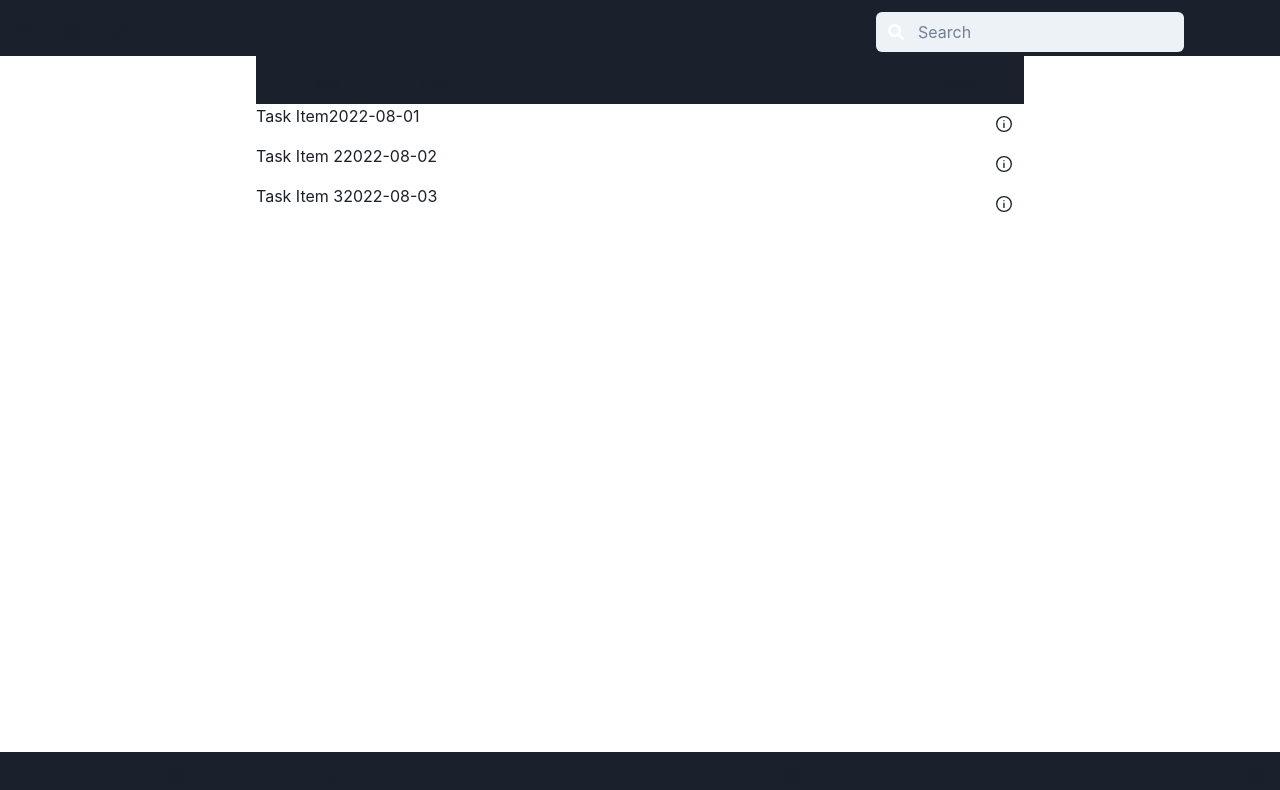
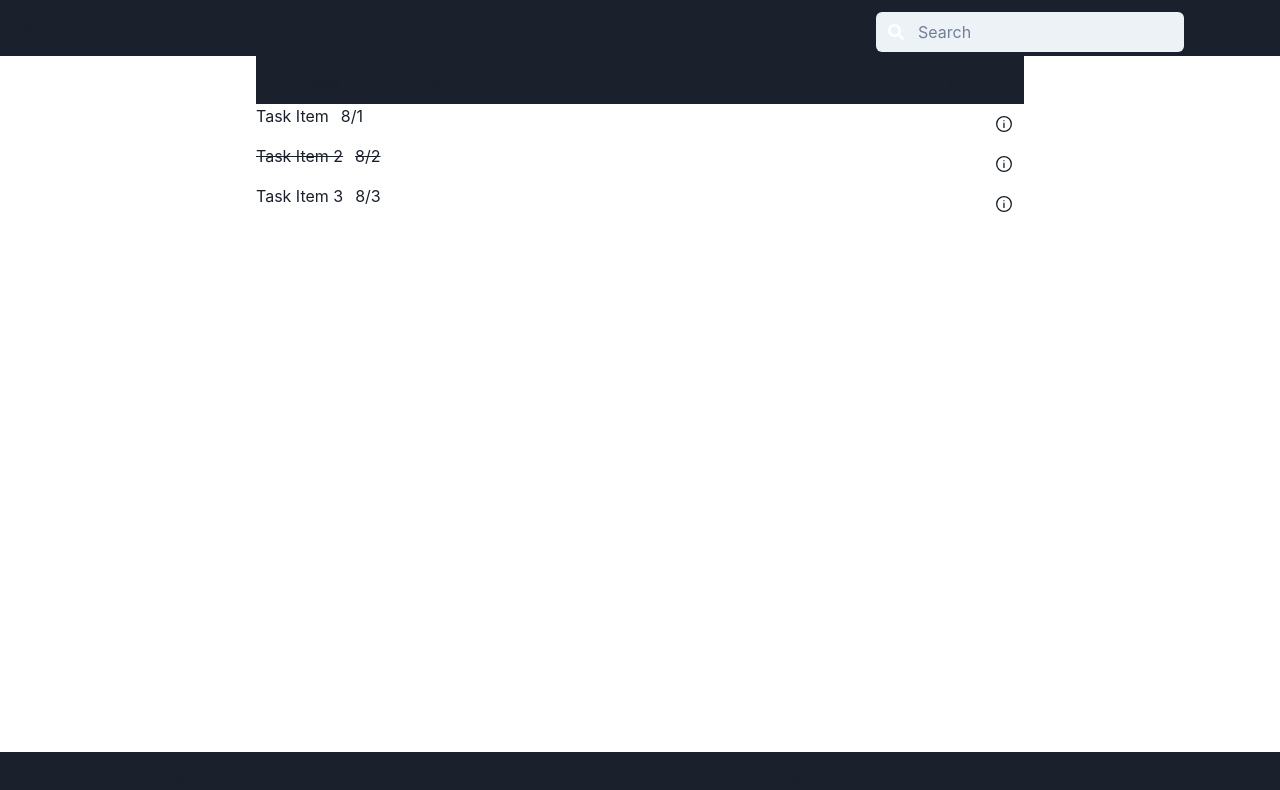
Before and after one commit to TimothyLuedtke/Roomie, a Next.js app: page /TaskPage in a window 1280 px wide. Shown: the top 790 px of the page. Built offline with nearby package versions, Linux system fonts and the light colour scheme.

Commit message:
Added Cross Off for task Complete. Needs work, but close enough for MVP?.

```diff
--- a/components/Tasks/TaskList.js
+++ b/components/Tasks/TaskList.js
@@ -84,6 +84,17 @@ const TaskList = () => {
         setListName(e.listName);
     };
 
+    ////////////////////////////////////////
+    //          Format due.date          //
+    //          to  m/dd format          //
+    ///////////////////////////////////////
+
+    const formatDate = (date) => {
+        const d = new Date(date);
+        const month = d.getMonth() + 1;
+        const day = d.getDate();
+        return `${month}/${day}`;
+    };
 
 
     ////////////////////////////////
@@ -223,6 +234,21 @@ const TaskList = () => {
         });
     };
 
+    ///////////////////////////////
+    //  SCROLLING MODAL TO SHOW  //
+    //    ALL INFORMATION        //
+    //    OF A TASK              //
+    ///////////////////////////////
+
+    const { isOpen: isOpenScrolling, onOpen: onOpenScrolling, onClose: onCloseScrolling } = useDisclosure();
+
+    const [scrollingTask, setScrollingTask] = useState({});
+    const handleOpenScrolling = (e) => {
+        setScrollingTask(e);
+        onOpenScrolling();
+    };
+
+
 
 
 
@@ -239,16 +265,28 @@ const TaskList = () => {
                 {taskList.map((task) => (
                     <Flex key={task.id} direction="row" padding='0' margin='0'>
 
-                            <Flex direction="row" padding='0' margin='0' width='100%'>
+                        <Flex
+                            direction="row"
+                            padding='0'
+                            margin='0'
+                            width='100%'
+                            onClick={() => handleComplete(task.id)}
+                            style={{
+                                textDecoration: task.completed ? "line-through" : ""
+                                    && task.completed ? "grey" : ""
+                            }}
 
-                                <Box>
-                                    <Text padding='0' margin='0'>
+
+                        >
+
+                            <Box justifyContent="flex-start">
+                                <Text padding='0' paddingRight='1.5' margin='0'>
                                     {task.taskName}
                                 </Text>
                             </Box>
-                                <Box>
-                                    <Text padding='0' margin='0'>
-                                        {task.due_date}
+                            <Box justifyContent="flex-end">
+                                <Text padding='0' paddingX='1.5' margin='0'>
+                                    {formatDate(task.due_date)}
                                 </Text>
                             </Box>
                         </Flex>
@@ -257,10 +295,79 @@ const TaskList = () => {
                             aria-label="Open Task Details"
                             icon={<InfoOutlineIcon />}
                             variant="ghost"
-                            onClick={() => openTaskDetailsModal(task.id)}
+                            onClick={() => handleOpenScrolling(task)}
                         />
                     </Flex>
                 ))}
+
+                <>
+                    <Modal isOpen={isOpenScrolling} onClose={onCloseScrolling} size="xl">
+                        <ModalOverlay />
+                        <ModalContent>
+                            <ModalHeader>{scrollingTask.taskName}</ModalHeader>
+                            <ModalCloseButton />
+                            <ModalBody>
+                                <Flex direction="column">
+                                    <Flex direction="row">
+                                        <Box>
+                                            <Text padding='0' paddingRight='1.5' margin='0'>
+                                                Assigned To:
+                                            </Text>
+                                        </Box>
+                                        <Box>
+                                            <Text padding='0' paddingX='1.5' margin='0'>
+                                                {scrollingTask.assigned_to}
+                                            </Text>
+                                        </Box>
+                                    </Flex>
+                                    <Flex direction="row">
+                                        <Box>
+                                            <Text padding='0' paddingRight='1.5' margin='0'>
+                                                Due Date:
+                                            </Text>
+                                        </Box>
+                                        <Box>
+                                            <Text padding='0' paddingX='1.5' margin='0'>
+                                                {formatDate(scrollingTask.due_date)}
+                                            </Text>
+                                        </Box>
+                                    </Flex>
+                                    <Flex direction="row">
+                                        <Box>
+                                            <Text padding='0' paddingRight='1.5' margin='0'>
+                                                List:
+                                            </Text>
+                                        </Box>
+                                        <Box>
+                                            <Text padding='0' paddingX='1.5' margin='0'>
+                                                {scrollingTask.listName}
+                                            </Text>
+                                        </Box>
+                                    </Flex>
+                                    <Flex direction="row">
+                                        <Box>
+                                            <Text padding='0' paddingRight='1.5' margin='0'>
+                                                Description:
+                                            </Text>
+                                        </Box>
+                                        <Box>
+                                            <Text padding='0' paddingX='1.5' margin='0'>
+                                                {scrollingTask.description}
+                                            </Text>
+                                        </Box>
+                                    </Flex>
+                                </Flex>
+                            </ModalBody>
+
+                            <ModalFooter>
+                                <Button colorScheme="blue" mr={3} onClick={onCloseScrolling}>
+                                    Close
+                                </Button>
+                            </ModalFooter>
+                        </ModalContent>
+                    </Modal>
+
+                </>
 
 
                 <>
```
Lines whose indentation alone changed are shown as unchanged.
